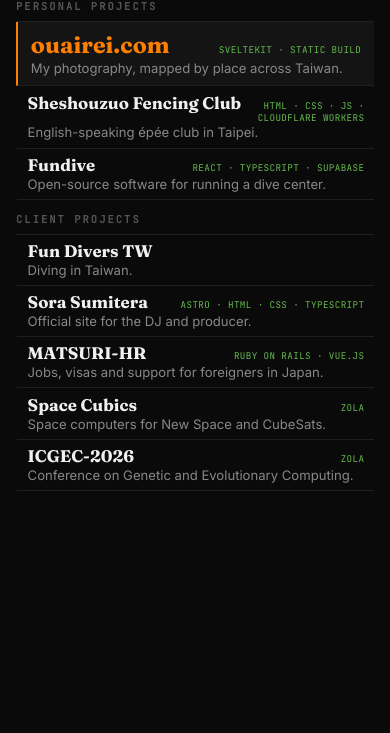
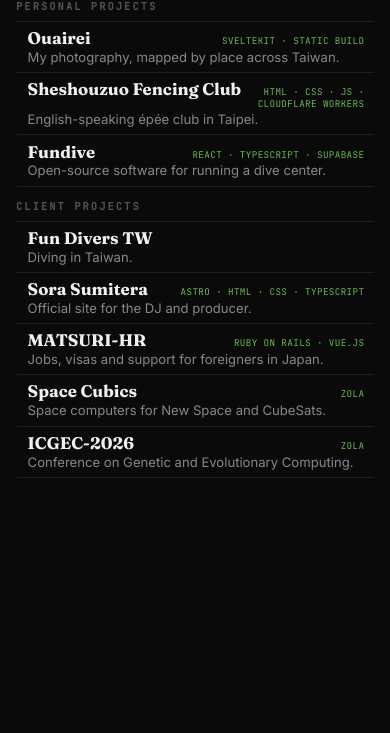
Before and after one commit to ericodle/ericodle.github.io, a plain HTML site: page index.html in a window 390 px wide. Shown: the part 111-844 px from the top of the page. Drawn offline with Linux system fonts and the light colour scheme.

Commit message:
Show ouairei.com as a regular project card

```diff
--- a/index.html
+++ b/index.html
@@ -33,10 +33,10 @@
 				<h2 class="group-label mono">Personal Projects</h2>
 				<ul class="projects">
 					<li>
-						<a class="project featured" href="https://ouairei.com/" target="_blank" rel="noopener">
+						<a class="project" href="https://ouairei.com/" target="_blank" rel="noopener">
 							<span class="p-top">
-								<span class="p-name">ouairei.com</span>
-								<span class="p-host mono">Visit ↗</span>
+								<span class="p-name">Ouairei</span>
+								<span class="p-host mono">ouairei.com ↗</span>
 							</span>
 							<span class="p-desc">My photography, mapped by place across Taiwan.</span>
 							<span class="p-stack mono">SvelteKit · static build</span>
--- a/style.css
+++ b/style.css
@@ -181,26 +181,6 @@ a {
 	color: var(--color-green-light);
 }
 
-/* ouairei.com gets more weight than the rest. */
-.project.featured {
-	padding: 0.9rem 1.2rem;
-	background: var(--color-bg-raised);
-	border-left-color: var(--color-orange);
-}
-
-.project.featured .p-name {
-	font-size: clamp(1.7rem, 5vw, 2.4rem);
-	color: var(--color-orange);
-}
-
-.project.featured .p-host {
-	color: var(--color-text-muted);
-}
-
-.project.featured .p-desc {
-	font-size: 1.05rem;
-}
-
 /* Phones: tighten everything so the whole page fits one screen.
    Client cards put the stack beside the name; the domain hides
    (the card itself is the link). */
@@ -279,18 +259,6 @@ a {
 		font-size: 0.82rem;
 		line-height: 1.3;
 	}
-
-	.project.featured {
-		padding: 0.55rem 0.8rem;
-	}
-
-	.project.featured .p-name {
-		font-size: 1.45rem;
-	}
-
-	.project.featured .p-desc {
-		font-size: 0.82rem;
-	}
 }
 
 /* Narrow phones: a little smaller still. */
@@ -299,12 +267,7 @@ a {
 		padding-inline: 12px;
 	}
 
-	.p-desc,
-	.project.featured .p-desc {
+	.p-desc {
 		font-size: 0.76rem;
 	}
-
-	.project.featured .p-name {
-		font-size: 1.4rem;
-	}
 }
```
